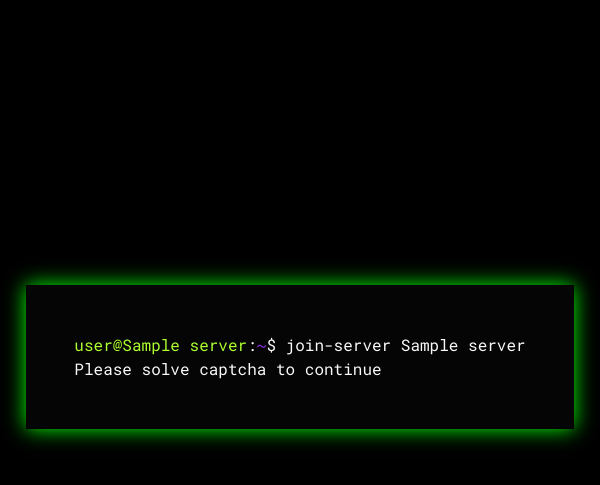
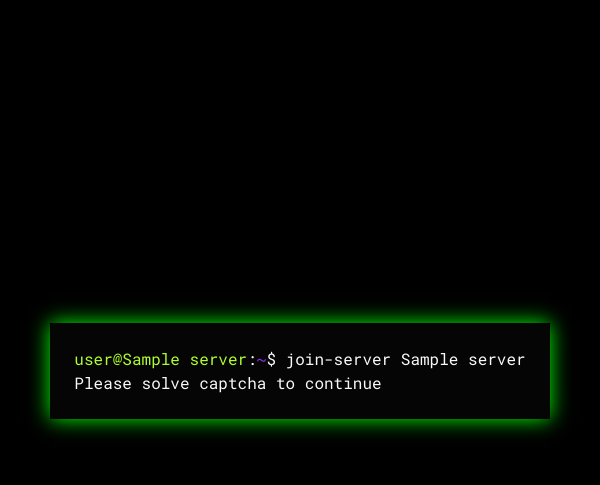
Before and after one commit to MiranDaniel/f1rewall, a Flask app: template templates/terminal.html in a window 600 px wide. Shown: the top 485 px of the page. Run offline with Flask 2, Linux system fonts and the light colour scheme; the template is opened without the code that fills it: most values are stand-ins (such as "Sample title", 1, 10 or a date in 2020); some libraries are stand-ins or nearby versions.

Commit message:
Fix for mobile

```diff
--- a/templates/terminal.html
+++ b/templates/terminal.html
@@ -82,12 +82,14 @@ THE SOFTWARE IS PROVIDED "AS IS", WITHOUT WARRANTY OF ANY KIND, EXPRESS OR IMPLI
 
 <body class="text-light">
     <div class="body" style="width: 100%;">
-        <div class="mx-auto b" style="width:max-content;">
-            <div class="px-5 py-5">
+        <div class="mx-3">
+            <div class="mx-auto b" style="width:max-content; max-width: 100%;">
+                <div class="px-4 py-4">
                     <p class="mb-0"><span style="color: greenyellow;">user@{{server}}</span>:<span
                             style="color: blueviolet;">~</span>$
                         <span id="demo"></span>
                     </p>
+                    <p class="my-0"><strong>{{"Invalid captcha, try again" if failed else ""}}</strong></p>
                     <p class="my-0 hidden" style="width: 100%;" id="plsSolve">Please solve captcha to continue</p>
                     <form action="?" method="POST" class="f my-0 hidden" id="cap">
                         <div data-callback="alertSuccess" data-theme="{{catpcha_theme}}" class="g-recaptcha"
@@ -97,6 +99,7 @@ THE SOFTWARE IS PROVIDED "AS IS", WITHOUT WARRANTY OF ANY KIND, EXPRESS OR IMPLI
                     <p id="1" class="hidden">User authorized</p>
                     <p id="2" class="hidden">Creating invite</p>
                     <p id="3" class="hidden">Redirecting user</p>
+                </div>
             </div>
         </div>
     </div>
```
Also changed, not shown: SECURITY.md (+3 -1 lines), templates/material.html (+25 -4 lines). Lines whose indentation alone changed are shown as unchanged.
